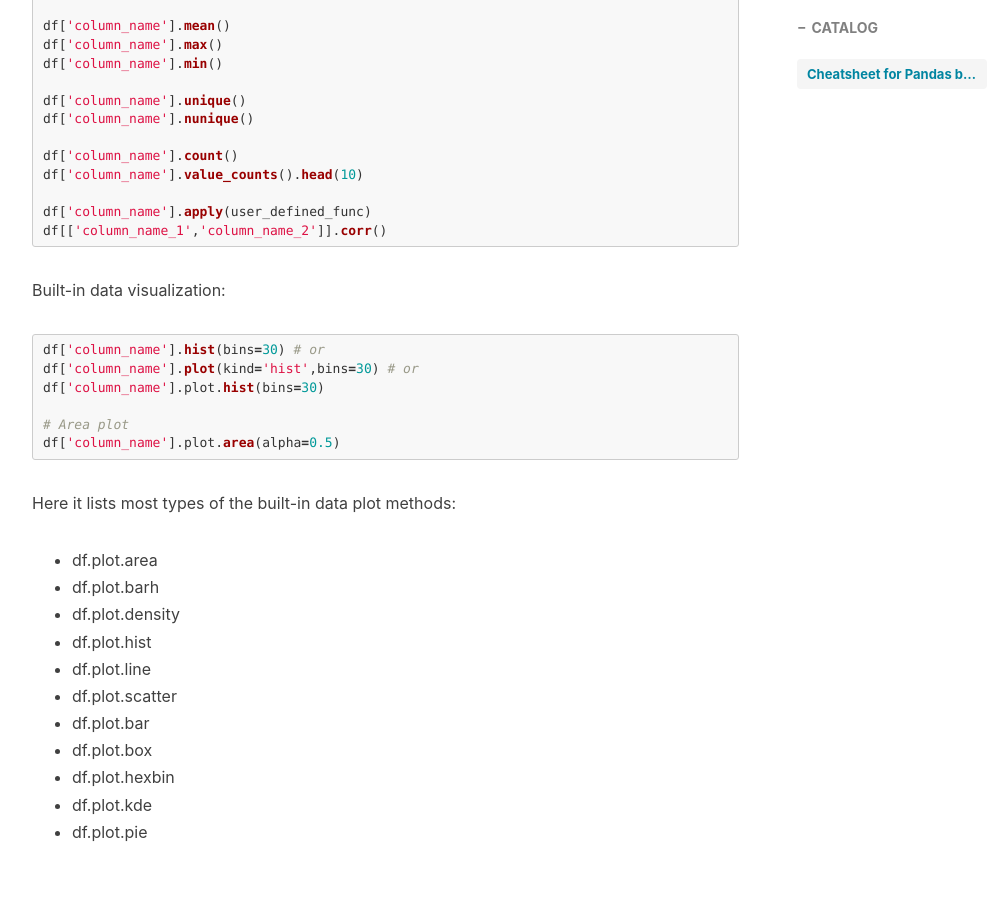
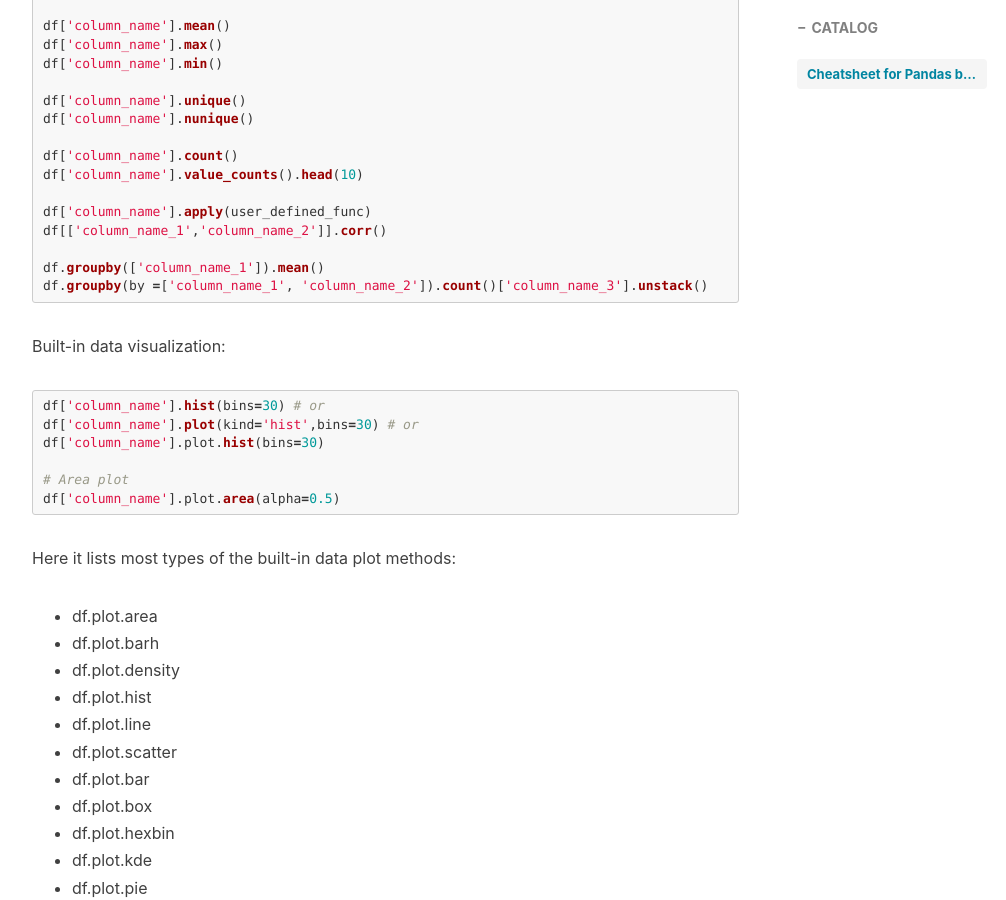
Before and after one commit to Bearxcave/Bearxcave.github.io, a Jekyll site: the page built from _posts/2021-02-20-cheatsheet-pandas.md, in a window 1280 px wide and 900 px high, scrolled down 787 px. Shown: the whole window, without its empty margins (233-1239 px from the left). Built offline with Jekyll 4.4.1, drawn with Linux system fonts in a browser that asks for light colours; nearby versions of some CDN libraries; comment, search, counter and statistics services are not loaded.

Commit message:
Update 2021-02-20-cheatsheet-pandas.md

````diff
--- a/_posts/2021-02-20-cheatsheet-pandas.md
+++ b/_posts/2021-02-20-cheatsheet-pandas.md
@@ -32,6 +32,9 @@ df['column_name'].value_counts().head(10)
 
 df['column_name'].apply(user_defined_func)
 df[['column_name_1','column_name_2']].corr()
+
+df.groupby(['column_name_1']).mean()
+df.groupby(by =['column_name_1', 'column_name_2']).count()['column_name_3'].unstack()
 ```
 
 Built-in data visualization:
````
